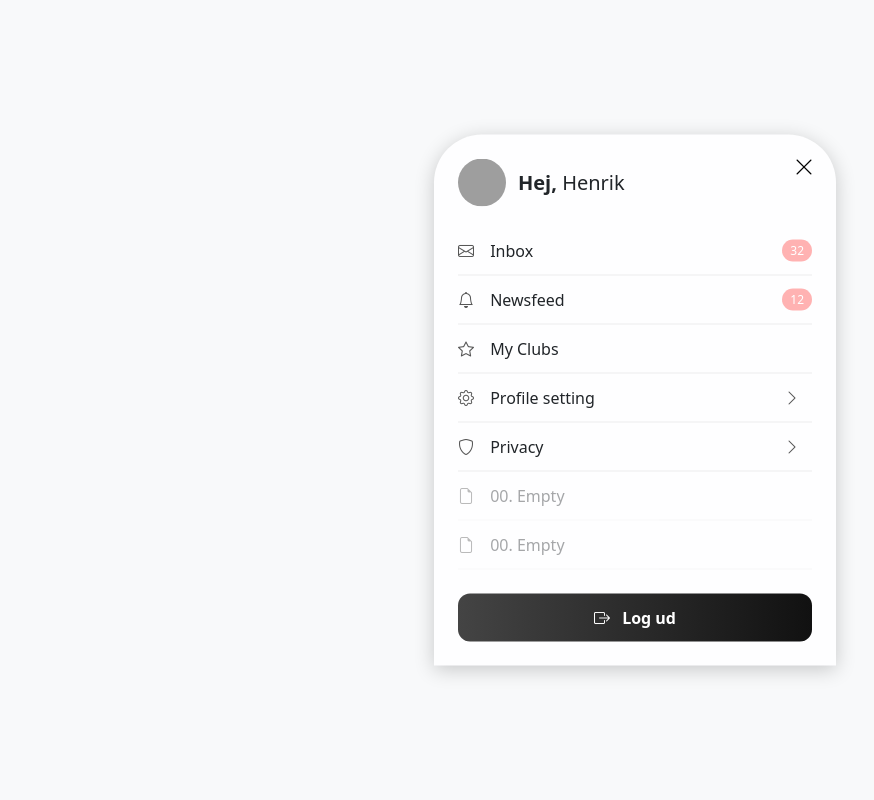
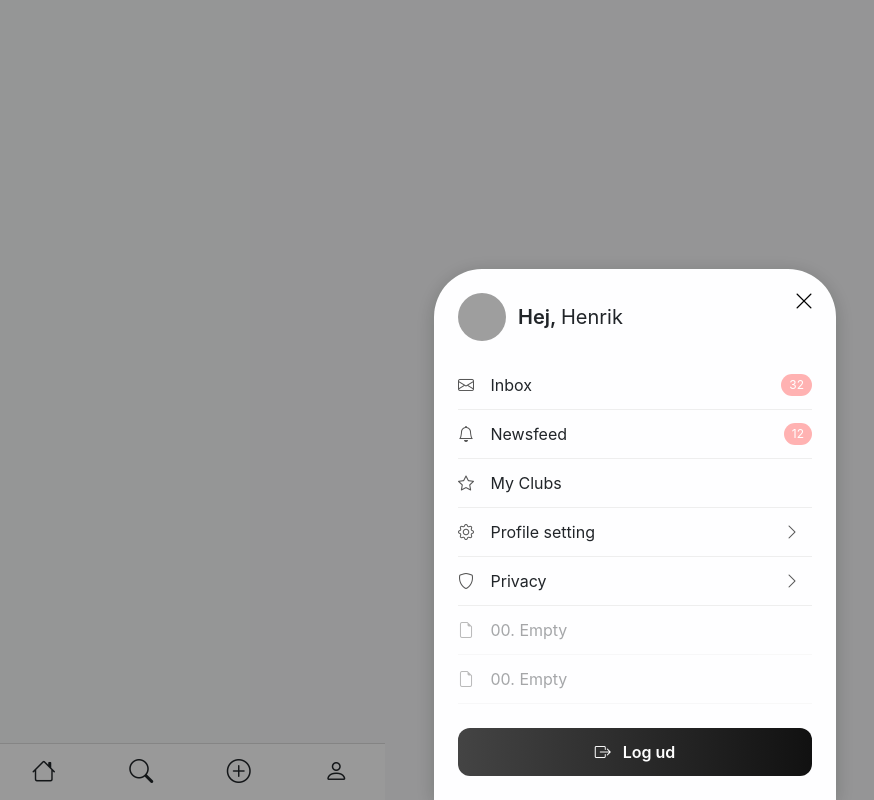
Before and after one commit to mihrii-tech/club-danmark, a plain HTML site: page overlay.html in a window 1280 px wide. Shown: the whole page, without its empty margins (5-879 px from the left). Drawn offline with nearby package versions, Linux system fonts and the light colour scheme; grey boxes are pictures that could not be loaded.

Commit message:
Add files via upload

```diff
--- a/overlay.html
+++ b/overlay.html
@@ -2,24 +2,59 @@
 <html lang="da">
 <head>
   <meta charset="UTF-8">
-  <meta name="viewport" content="width=device-width, initial-scale=1.0">
+  <meta name="viewport" content="width=device-width, initial-scale=1">
   <title>Overlay Menu</title>
   <link href="https://cdn.jsdelivr.net/npm/bootstrap@5.3.3/dist/css/bootstrap.min.css" rel="stylesheet">
   <link href="https://cdn.jsdelivr.net/npm/bootstrap-icons/font/bootstrap-icons.css" rel="stylesheet">
   <style>
+    body {
+      font-family: 'Inter', sans-serif;
+      background-color: #f8f9fa;
+    }
+
+    .bottom-nav {
+      position: fixed;
+      bottom: 0;
+      left: 0;
+      width: 100%;
+      max-width: 390px;
+      margin: 0 auto;
+      z-index: 1040;
+      background-color: white;
+      border-top: 1px solid #ddd;
+      display: flex;
+      justify-content: space-around;
+      padding: 10px 0;
+    }
+
+    .bottom-nav i {
+      font-size: 24px;
+      cursor: pointer;
+    }
+
     .overlay-menu {
+      display: none;
       position: fixed;
-      top: 50%;
-      left: 50%;
-      transform: translate(-50%, -50%);
+      top: 0;
+      left: 0;
+      width: 100vw;
+      height: 100vh;
+      background-color: rgba(0, 0, 0, 0.4);
+      z-index: 1050;
+      justify-content: center;
+      align-items: end;
+    }
+
+    .overlay-content {
       width: 402px;
       max-width: 90%;
       background-color: #FEFEFF;
       border-radius: 48px 48px 0 0;
       box-shadow: 0 4px 20px rgba(0, 0, 0, 0.2);
-      z-index: 1050;
       padding: 24px;
+      position: relative;
     }
+
     .close-btn {
       position: absolute;
       top: 16px;
@@ -28,18 +63,21 @@
       border: none;
       font-size: 20px;
     }
+
     .profile-info {
       display: flex;
       align-items: center;
       gap: 12px;
       margin-bottom: 20px;
     }
+
     .profile-info img {
       width: 48px;
       height: 48px;
       border-radius: 50%;
       object-fit: cover;
     }
+
     .menu-item {
       display: flex;
       align-items: center;
@@ -48,10 +86,12 @@
       border-bottom: 1px solid #eee;
       font-size: 16px;
     }
+
     .menu-item i {
       margin-right: 12px;
       color: #555;
     }
+
     .badge-pill {
       background-color: #FFB2B2;
       color: white;
@@ -59,6 +99,7 @@
       padding: 2px 8px;
       border-radius: 20px;
     }
+
     .logout-btn {
       background: linear-gradient(90deg, #444, #111);
       color: white;
@@ -69,18 +110,30 @@
       font-weight: 600;
       margin-top: 24px;
     }
+
     .logout-btn i {
       margin-right: 8px;
     }
+
     .muted-text {
       opacity: 0.4;
     }
   </style>
 </head>
-<body class="bg-light">
+<body>
 
-  <div class="overlay-menu">
-    <button class="close-btn"><i class="bi bi-x-lg"></i></button>
+  <!-- Bottom menu bar (simuleret menuikon) -->
+  <div class="bottom-nav">
+    <i class="bi bi-house"></i>
+    <i class="bi bi-search"></i>
+    <i class="bi bi-plus-circle"></i>
+    <i class="bi bi-person" id="menuToggleBtn"></i> <!-- Denne åbner overlay -->
+  </div>
+
+  <!-- Overlay -->
+  <div class="overlay-menu d-flex" id="overlayMenu">
+    <div class="overlay-content">
+      <button class="close-btn" id="closeOverlay"><i class="bi bi-x-lg"></i></button>
       <div class="profile-info">
         <img src="https://randomuser.me/api/portraits/men/32.jpg" alt="Profil">
         <h5 class="mb-0 fw-semibold">Hej, <span class="fw-normal">Henrik</span></h5>
@@ -114,6 +167,29 @@
 
       <button class="logout-btn"><i class="bi bi-box-arrow-right"></i> Log ud</button>
     </div>
+  </div>
+
+  <!-- JS -->
+  <script>
+    const menuToggleBtn = document.getElementById('menuToggleBtn');
+    const overlayMenu = document.getElementById('overlayMenu');
+    const closeOverlay = document.getElementById('closeOverlay');
+
+    menuToggleBtn.addEventListener('click', () => {
+      overlayMenu.style.display = 'flex';
+    });
+
+    closeOverlay.addEventListener('click', () => {
+      overlayMenu.style.display = 'none';
+    });
+
+    // Luk overlay ved klik udenfor indhold
+    overlayMenu.addEventListener('click', (e) => {
+      if (e.target === overlayMenu) {
+        overlayMenu.style.display = 'none';
+      }
+    });
+  </script>
 
 </body>
 </html>
```
Lines whose indentation alone changed are shown as unchanged.
